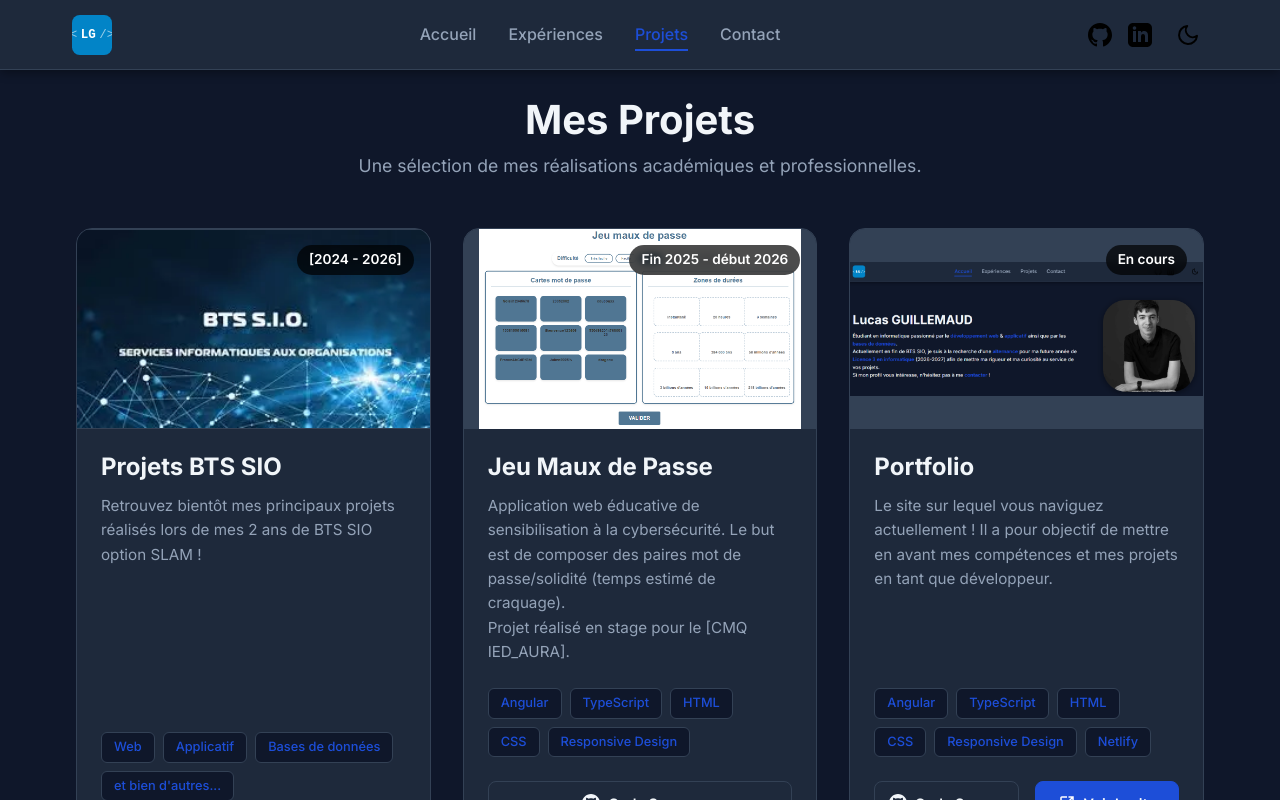
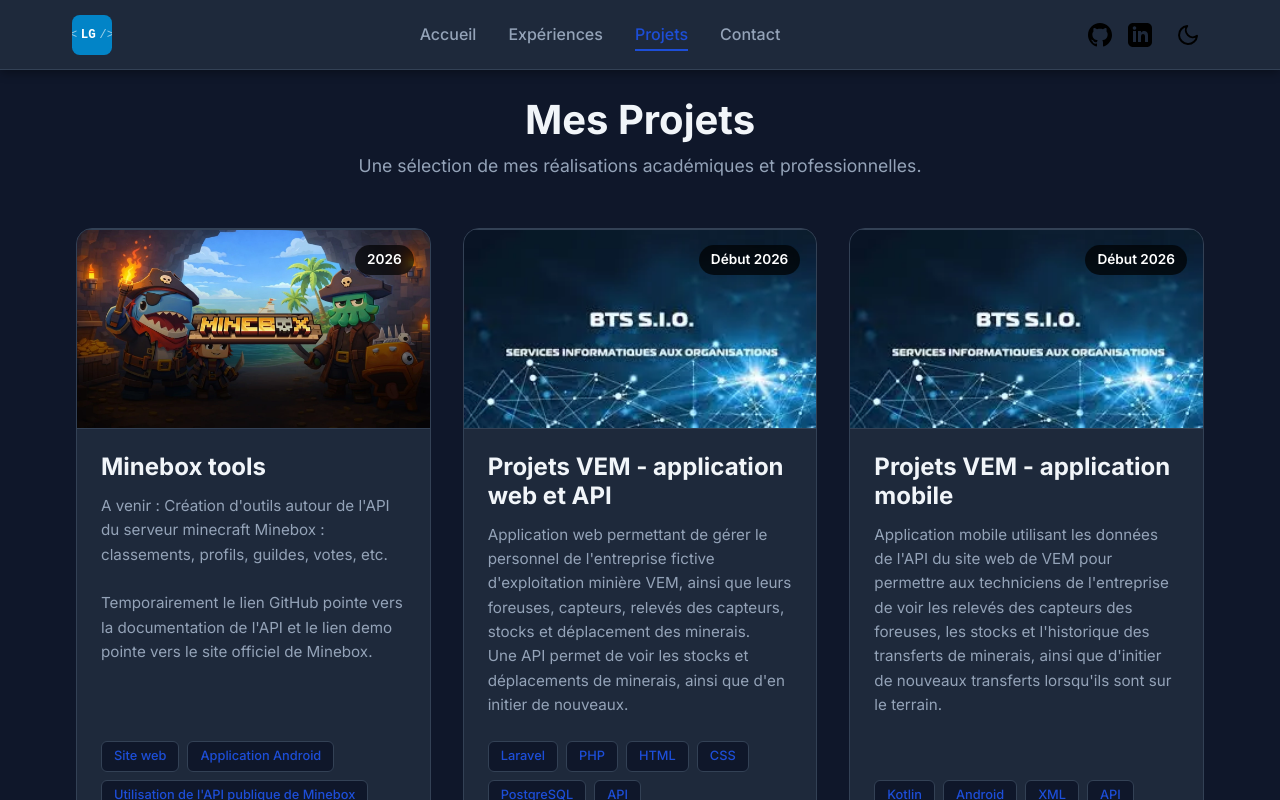
Before and after one commit to Luk-26/portfolio, an Angular app: page /projets in a window 1280 px wide. Shown: the top 800 px of the page. Built offline with nearby package versions, Linux system fonts and the light colour scheme.

Commit message:
Mise à jour de la page projet

```diff
--- a/src/app/pages/projets/projets.ts
+++ b/src/app/pages/projets/projets.ts
@@ -23,34 +23,54 @@ interface Projet {
 export class Projets {
   projets: Projet[] = [
     {
+      id: 6,
+      titre: 'Minebox tools',
+      description: 'A venir : Création d\'outils autour de l\'API du serveur minecraft Minebox : classements, profils, guildes, votes, etc.<br><br>Temporairement le lien GitHub pointe vers la documentation de l\'API et le lien demo pointe vers le site officiel de Minebox.',
+      technos: ['Site web', 'Application Android', 'Utilisation de l\'API publique de Minebox'],
+      imageUrl: 'images/projets/imgMinebox.webp',
+      githubUrl: 'https://api.minebox.co/docs',
+      demoUrl: 'https://minebox.co/fr',
+      annee: '2026'
+    },
+    {
+      id: 5,
+      titre: 'Projets VEM - application web et API',
+      description: 'Application web permettant de gérer le personnel de l\'entreprise fictive d\'exploitation minière VEM, ainsi que leurs foreuses, capteurs, relevés des capteurs, stocks et déplacement des minerais.<br>Une API permet de voir les stocks et déplacements de minerais, ainsi que d\'en initier de nouveaux.',
+      technos: ['Laravel', 'PHP', 'HTML', 'CSS', 'PostgreSQL', 'API'],
+      imageUrl: 'images/projets/imgBtsSio.webp',
+      githubUrl: 'https://github.com/Luk-26/BTSSIO2-AP-PROJET-VEM-WEBAPP',
+      demoUrl: '',
+      annee: 'Début 2026'
+    },
+    {
       id: 4,
-      titre: 'Projets BTS SIO',
-      description: 'Retrouvez bientôt mes principaux projets réalisés lors de mes 2 ans de BTS SIO option SLAM !',
-      technos: ['Web', 'Applicatif', 'Bases de données', 'et bien d\'autres...'],
+      titre: 'Projets VEM - application mobile',
+      description: 'Application mobile utilisant les données de l\'API du site web de VEM pour permettre aux techniciens de l\'entreprise de voir les relevés des capteurs des foreuses, les stocks et l\'historique des transferts de minerais, ainsi que d\'initier de nouveaux transferts lorsqu\'ils sont sur le terrain.',
+      technos: ['Kotlin', 'Android', 'XML', 'API'],
       imageUrl: 'images/projets/imgBtsSio.webp',
-      githubUrl: '',
+      githubUrl: 'https://github.com/Luk-26/BTSSIO2-AP-PROJET-VEM-ANDROIDAPP',
       demoUrl: '',
-      annee: '[2024 - 2026]'
+      annee: 'Début 2026'
     },
     {
       id: 3,
+      titre: 'Portfolio',
+      description: 'Le site web sur lequel vous naviguez actuellement !<br>Il a pour objectif de mettre en avant mes compétences, mon parcours, mes projets et mes expériences en tant qu\'étudiant et futur développeur.',
+      technos: ['Angular', 'TypeScript', 'HTML', 'CSS', 'Responsive Design', 'Netlify'],
+      imageUrl: 'images/projets/imgPortfolio.webp',
+      githubUrl: 'https://github.com/Luk-26/portfolio',
+      demoUrl: 'https://lucasguillemaud-portfolio.netlify.app',
+      annee: '2026 - aujourd\'hui'
+    },
+    {
+      id: 2,
       titre: 'Jeu Maux de Passe',
       description: 'Application web éducative de sensibilisation à la cybersécurité. Le but est de composer des paires mot de passe/solidité (temps estimé de craquage).<br>Projet réalisé en stage pour le [CMQ IED_AURA].',
       technos: ['Angular', 'TypeScript', 'HTML', 'CSS', 'Responsive Design'],
       imageUrl: 'images/projets/imgJeuMdp.webp',
       githubUrl: 'https://github.com/Luk-26/SiteJeuMdP',
-      demoUrl: '',
+      demoUrl: 'https://mauxdepasse.cmqiedaura.fr',
       annee: 'Fin 2025 - début 2026'
-    },
-    {
-      id: 2,
-      titre: 'Portfolio',
-      description: 'Le site sur lequel vous naviguez actuellement ! Il a pour objectif de mettre en avant mes compétences et mes projets en tant que développeur.',
-      technos: ['Angular', 'TypeScript', 'HTML', 'CSS', 'Responsive Design', 'Netlify'],
-      imageUrl: 'images/projets/imgPortfolio.webp',
-      githubUrl: 'https://github.com/Luk-26/portfolio',
-      demoUrl: 'https://lucasguillemaud-portfolio.netlify.app',
-      annee: 'En cours'
     },
     {
       id: 1,
```
Also changed, not shown: public/images/projets/imgMinebox.webp (added).
